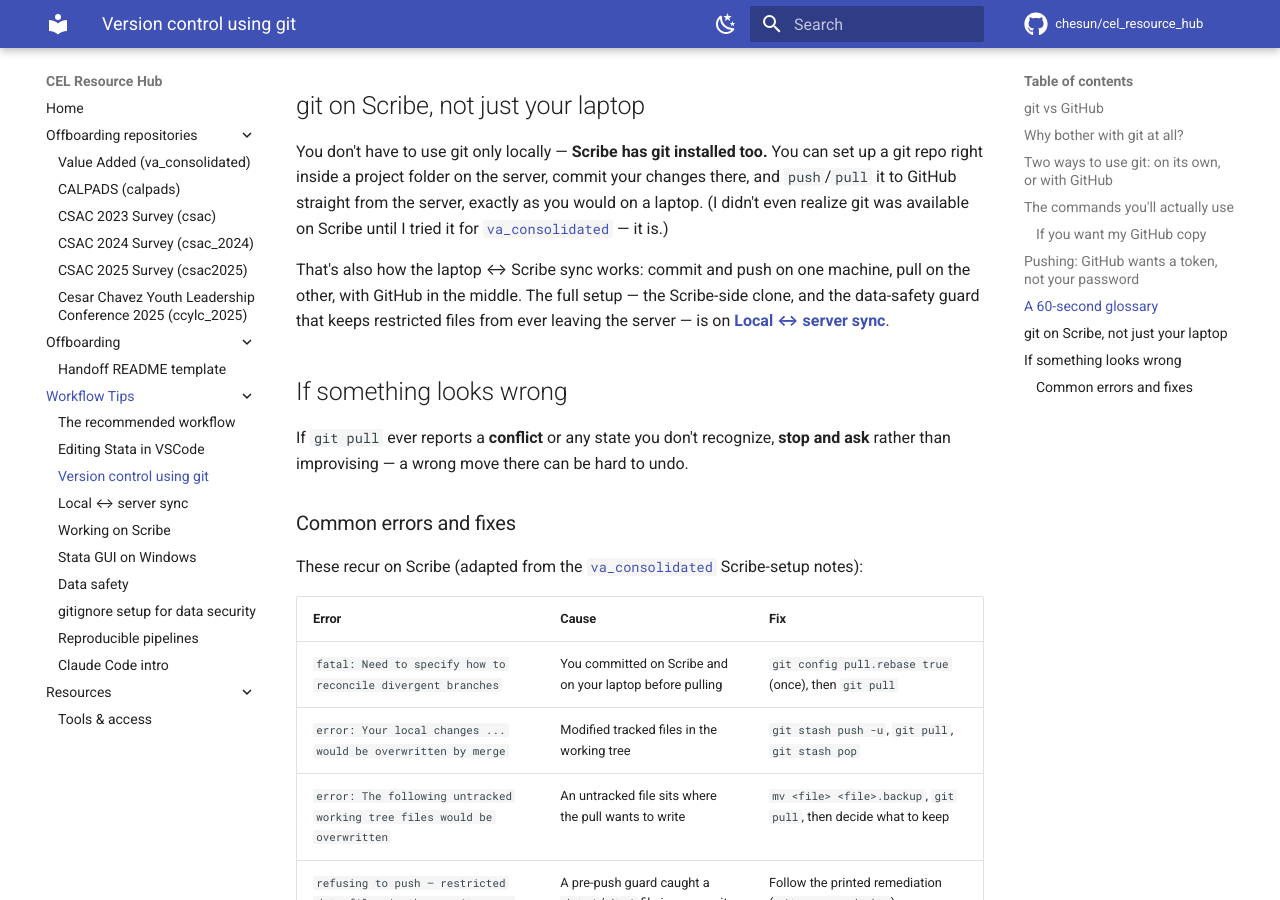
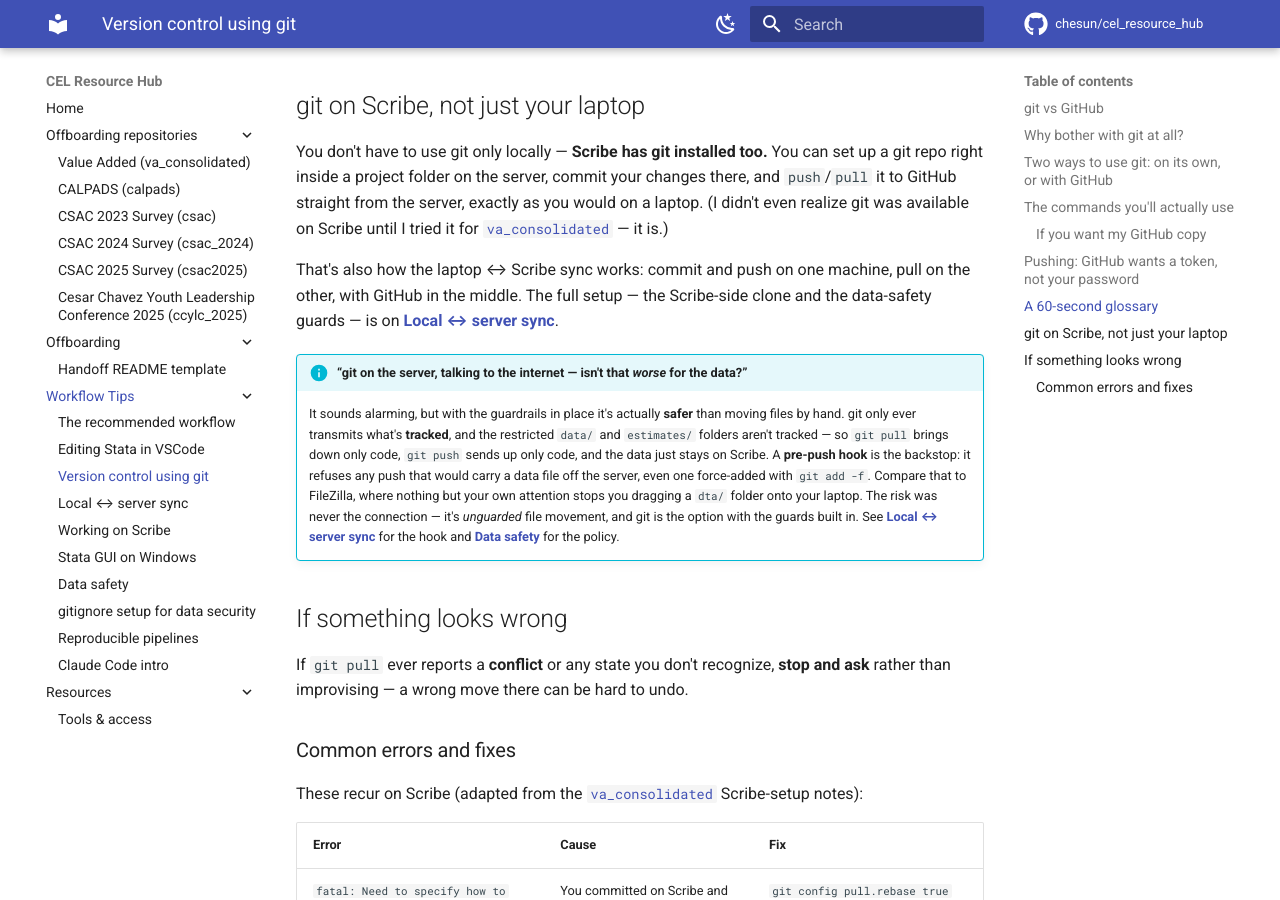
Before and after one commit to chesun/cel_resource_hub, an MkDocs documentation site: the page built from docs/workflow-tips/git-for-newcomers.md, in a window 1280 px wide and 900 px high, scrolled down 4146 px. Built offline with MkDocs 1.6.1 and Material for MkDocs 9.7.7, drawn with Linux system fonts in a browser that asks for light colours; comment, search, counter and statistics services are not loaded.

Commit message:
git page: reframe "GitHub on the server" as safer, not scarier
Add an admonition to the git-on-Scribe section addressing the instinct that
connecting a data-holding server to GitHub exposes the data to the internet.
The risk is unguarded file movement, not the connection: git only transmits
tracked files (data/ and estimates/ aren't tracked), and the pre-push hook
blocks any push carrying a data file off the server even when force-added -
structurally safer than a FileZilla drag, where only attention stops a dta/
leak. Links to the hook subsection and Data safety.

Co-Authored-By: Claude Opus 4.8 <noreply@anthropic.com>

```diff
--- a/docs/workflow-tips/git-for-newcomers.md
+++ b/docs/workflow-tips/git-for-newcomers.md
@@ -157,9 +157,20 @@ straight from the server, exactly as you would on a laptop. (I didn't even reali
 on Scribe until I tried it for [`va_consolidated`](../repositories/va-consolidated.md) — it is.)
 
 That's also how the laptop ↔ Scribe sync works: commit and push on one machine, pull on the other,
-with GitHub in the middle. The full setup — the Scribe-side clone, and the data-safety guard that
-keeps restricted files from ever leaving the server — is on
+with GitHub in the middle. The full setup — the Scribe-side clone and the data-safety guards — is on
 **[Local ↔ server sync](local-server-sync.md)**.
+
+!!! info "“git on the server, talking to the internet — isn't that *worse* for the data?”"
+    It sounds alarming, but with the guardrails in place it's actually **safer** than moving files by
+    hand. git only ever transmits what's **tracked**, and the restricted `data/` and `estimates/`
+    folders aren't tracked — so `git pull` brings down only code, `git push` sends up only code, and
+    the data just stays on Scribe. A **pre-push hook** is the backstop: it refuses any push that would
+    carry a data file off the server, even one force-added with `git add -f`. Compare that to FileZilla,
+    where nothing but your own attention stops you dragging a `dta/` folder onto your laptop. The risk
+    was never the connection — it's *unguarded* file movement, and git is the option with the guards
+    built in. See
+    **[Local ↔ server sync](local-server-sync.md#protecting-data-on-the-server-the-pre-push-hook)** for
+    the hook and **[Data safety](data-safety.md)** for the policy.
 
 ## If something looks wrong
 
```
Also changed, not shown: quality_reports/session_logs/2026-06-23_csac2025-complete-and-doc-archive.md (+7 -0 lines).
